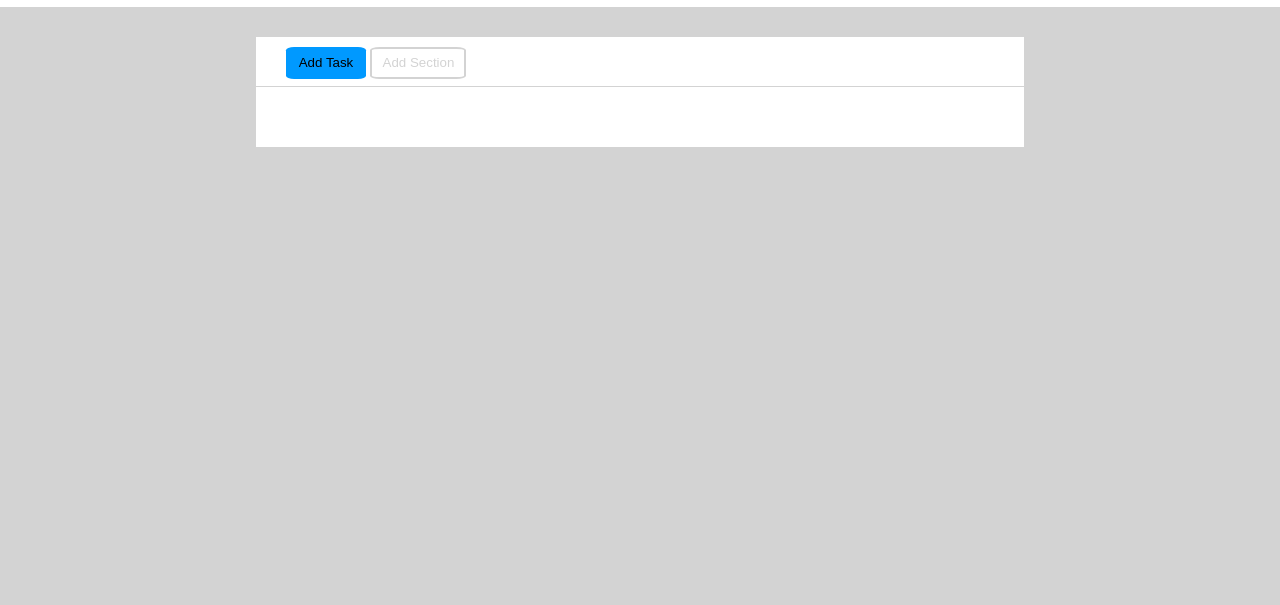
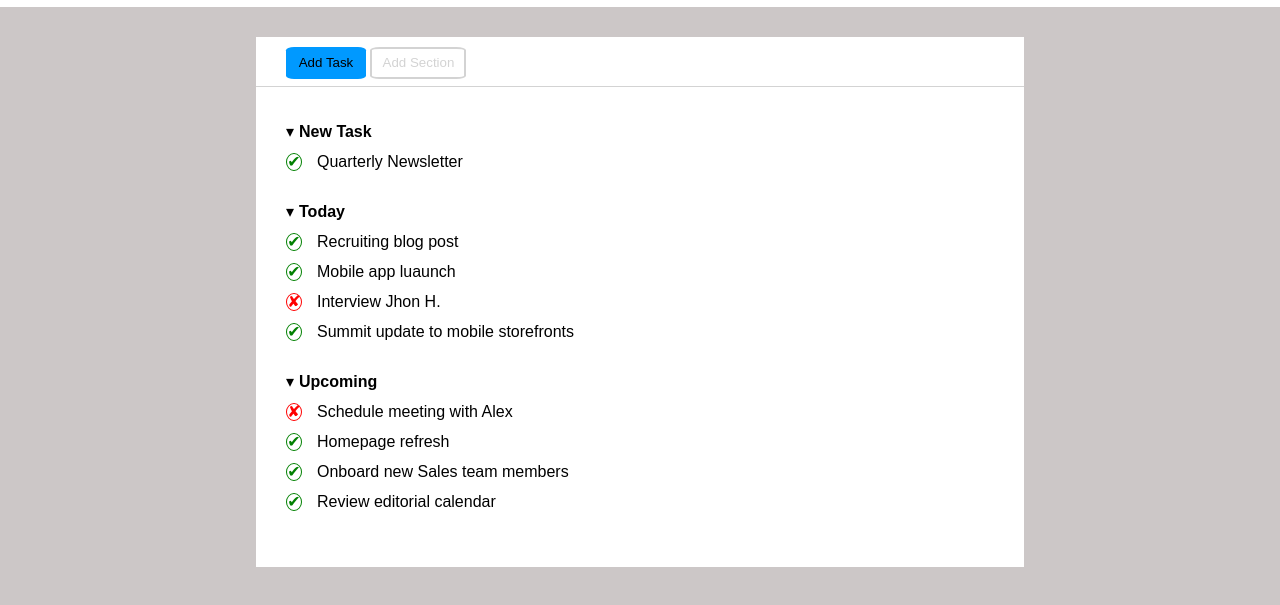
Before and after one commit to Eustache97/html-css-toboolist, a plain HTML site: page index.html in a window 1280 px wide. Shown: the part 73-678 px from the top of the page. Drawn offline with Linux system fonts and the light colour scheme.

Commit message:
inizio seconda sezione(lista)

```diff
--- a/css/style.css
+++ b/css/style.css
@@ -5,26 +5,41 @@
     box-sizing: border-box;
 }
 /* /RESET */
-
 /* COMAND */
 html{
     font-family: Arial, Helvetica, sans-serif;
     font-size: 1rem;
 }
 body{
-    background-color: #d3d3d3;
+    background-color: #ccc7c7
 }
-.contained{
-    padding: 30px;
-}
-.list_item{
-    line-height: 30px;
-    list-style-type: none;
-}
+/* /COMAND */
+/* UTILITY */
 .bg{
     background-color: #ffffff;
 }
-/* /COMAND */
+ .entity{
+    display: inline-block;
+    line-height: 1rem;
+    width: 1rem;
+    border-radius: 50%;
+    text-align: center;
+    border: 1px solid;
+    margin-right: 15px;
+ }
+ .simbol{
+    display: inline-block;
+    margin-right: 5px;
+ }
+ .right{
+    color: #008000;
+    border-color: #008000;
+}
+.cross{
+    color: #ff0000;
+    border-color: #ff0000;
+}
+/* /UTILITY */
 
 /* HEADER */
 #tobolist{
@@ -71,4 +86,13 @@ header{
     border-bottom:  1px #d3d3d3 solid;
 }
 /* /sectio1 */
+/* section2 */
+.contained{
+    padding: 30px;
+}
+.list_item{
+    line-height: 30px;
+    list-style-type: none;
+    margin-bottom: 20px;
+}
 /* /MAIN */
--- a/index.html
+++ b/index.html
@@ -25,11 +25,53 @@
                 <button id="main_button1">Add Task</button>
                 <button id="main_button2" class="bg">Add Section</button>
             </div>
-            <!-- /section1 -->
-            <!-- section2 -->
+             <!-- /section1 -->
+             <!-- section2 -->
             <div class="contained">
-
+                <ul class="list_item">
+                    <li>
+                        <div class="simbol">&#9662;</div><strong>New Task</strong>
+                    </li>
+                    <li>
+                      <div class="entity right">&#10004;</div>Quarterly Newsletter
+                    </li>
+                </ul>
+                <ul class="list_item">
+                    <li>
+                        <div class="simbol">&#9662;</div><strong>Today</strong>
+                    </li>
+                    <li>
+                        <div class="entity right">&#10004;</div>Recruiting blog post
+                    </li>
+                    <li>
+                        <div class="entity right">&#10004;</div>Mobile app luaunch
+                    </li>
+                    <li>
+                        <div class="entity cross">&#10008;</div>Interview Jhon H.
+                    </li>
+                    <li>
+                        <div class="entity right">&#10004;</div>Summit update to mobile storefronts
+                    </li>
+                </ul>
+                <ul class="list_item">
+                    <li>
+                        <div class="simbol">&#9662;</div><strong>Upcoming</strong>
+                    </li>
+                    <li>
+                        <div class="entity cross">&#10008;</div>Schedule meeting with Alex
+                    </li>
+                    <li>
+                        <div class="entity right">&#10004;</div>Homepage refresh
+                    </li>
+                    <li>
+                        <div class="entity right">&#10004;</div>Onboard new Sales team members
+                    </li>
+                    <li>
+                        <div class="entity right">&#10004;</div>Review editorial calendar
+                    </li>
+                </ul>
             </div>
+            <!-- /section2 -->
         </div>
 
     </main>
```
